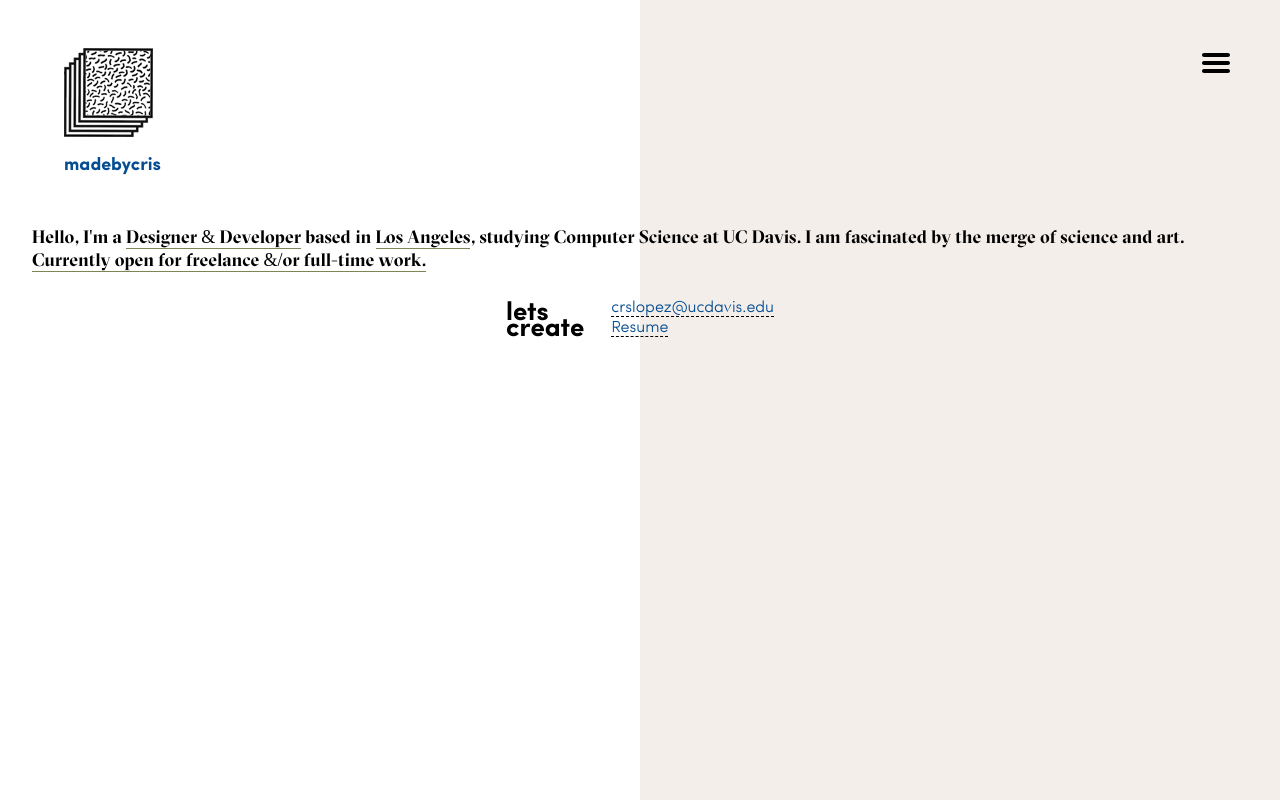
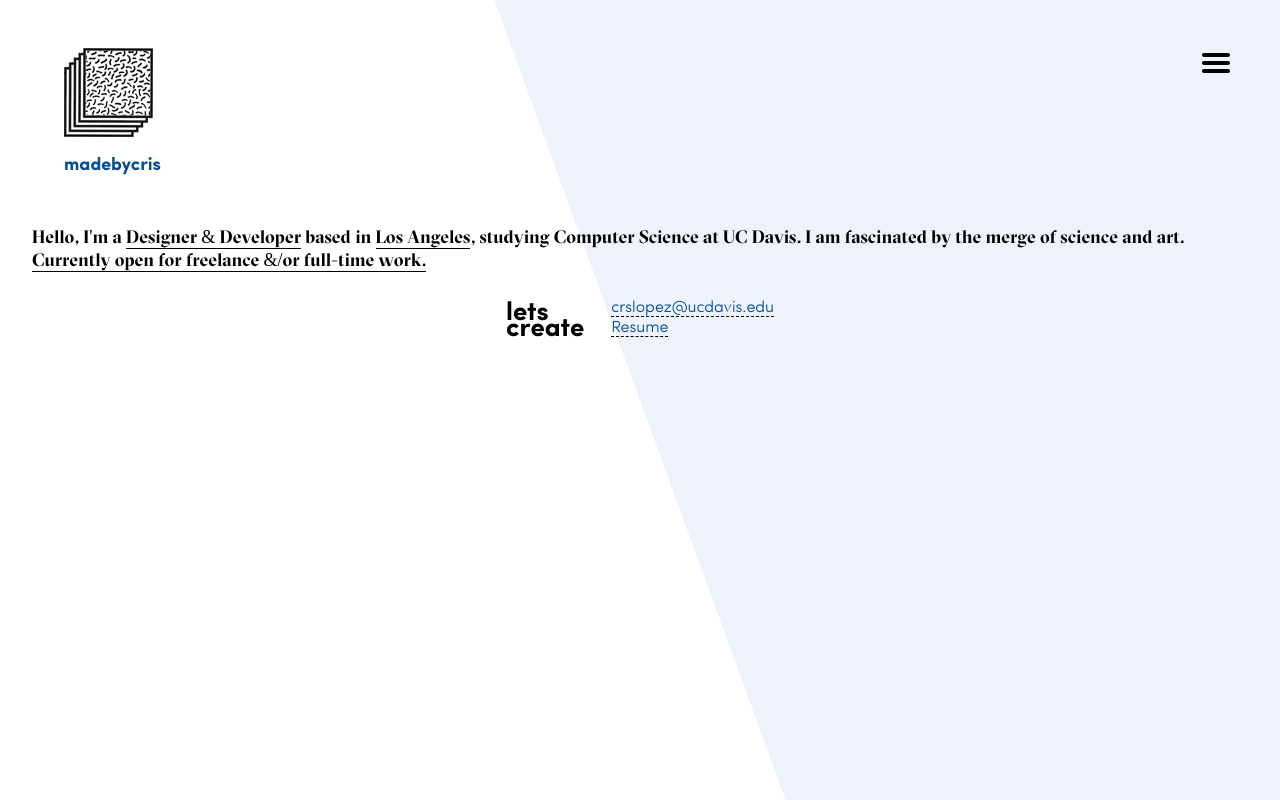
Before and after one commit to chensclaudia/crisscriss.github.io, a plain HTML site: page index.html in a window 1280 px wide. Drawn offline with Linux system fonts and the light colour scheme.

Commit message:
updated styles

```diff
--- a/css/index.css
+++ b/css/index.css
@@ -29,7 +29,7 @@ body {
 body {
     font-family: 'Sofia Pro';
     color: #000;
-    background: linear-gradient(90deg, #fff 50%, #f4eeea 50%);
+    background: linear-gradient(70deg, #fff 50%, #EDF2FB 50%);
 }
 header .logo img {
     display: flex;
@@ -101,12 +101,12 @@ span {
     margin-top: 3rem;
 }
 .content-main u {
-    border-bottom: 1px solid #7f8454;
+    border-bottom: 1px solid #000;
     text-decoration: none;
 }
 .content-main:hover u {
     color: #044d92;
-    background-color: #f8e2ca;
+    background-color: #FFF2E9;
 }
 .contact {
     font-family: 'Sofia Pro Normal';
@@ -131,7 +131,7 @@ a {
     border-bottom: 1px dashed #000;
 }
 a:hover {
-    background-color: #f8e2ca;
+    background-color: #FFF2E9;
 }
 @media only screen and (max-device-width: 833px) {
     .contact {
```
